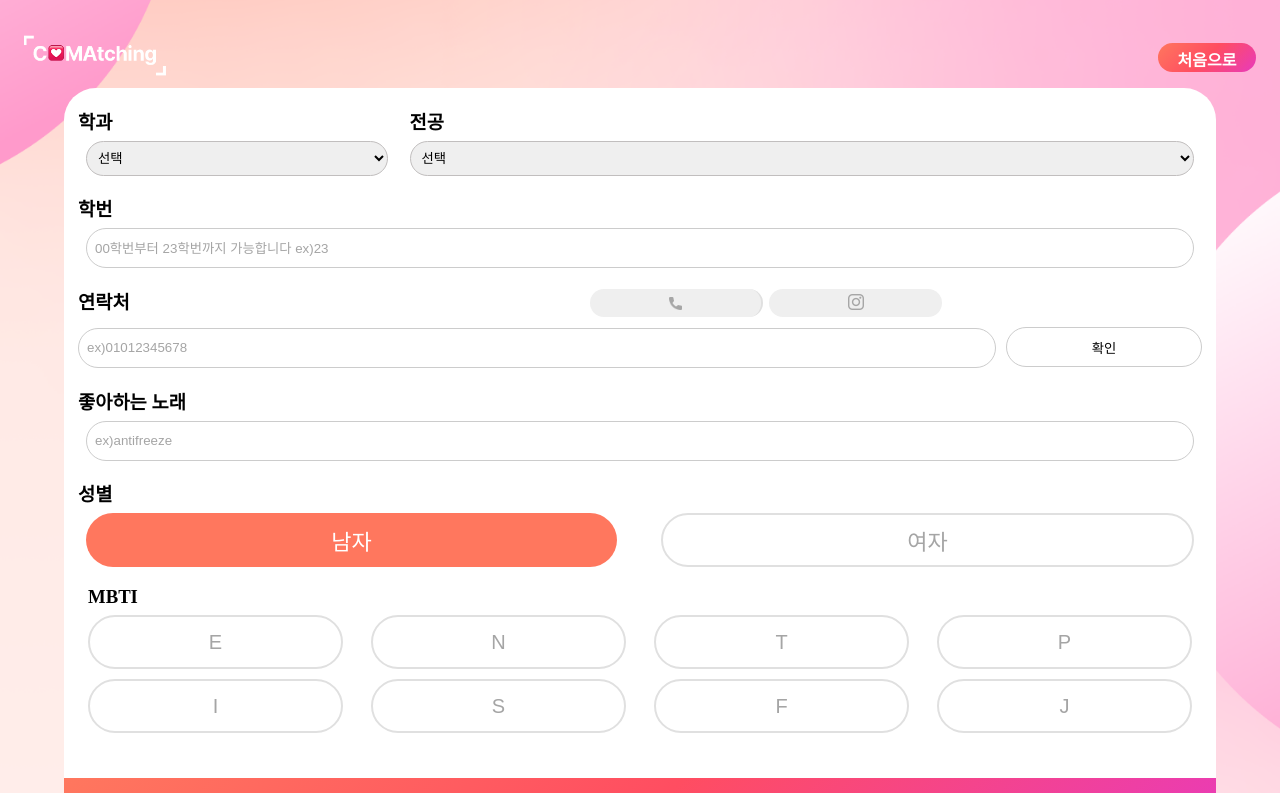
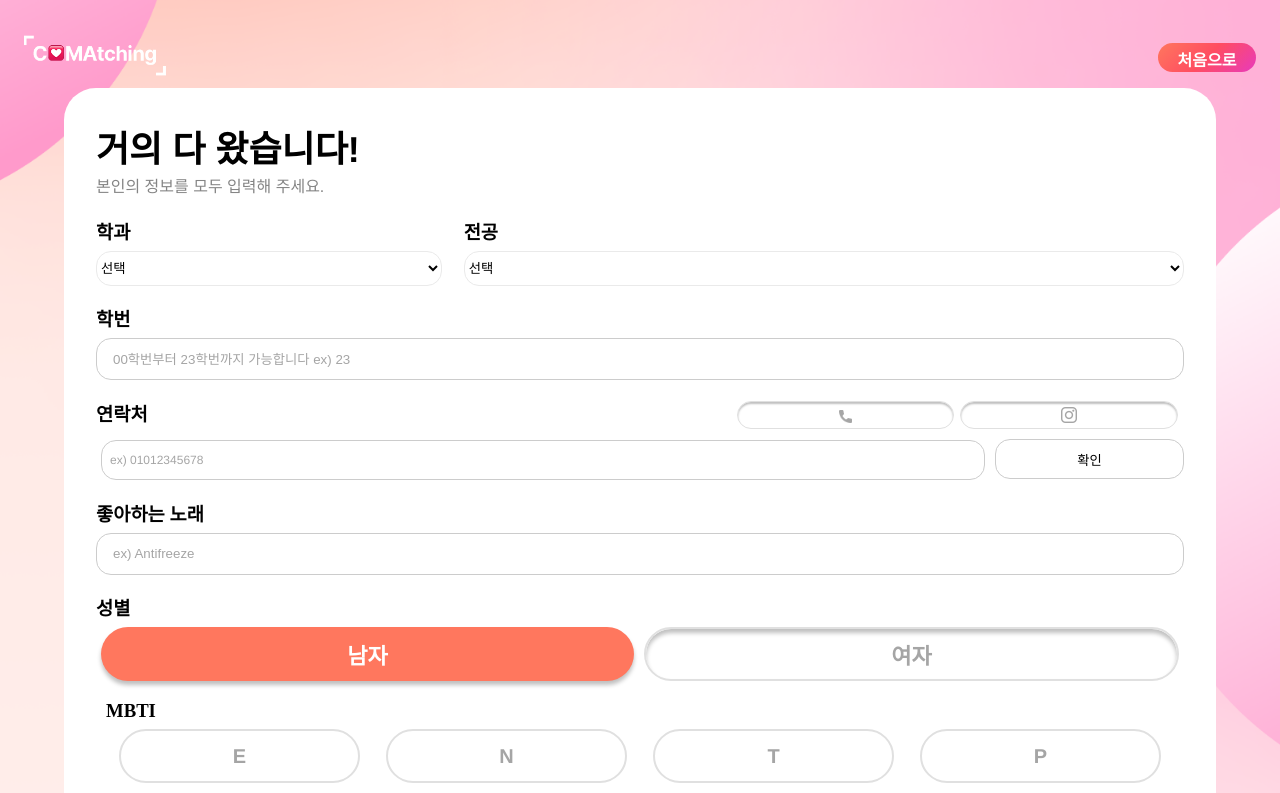
Before and after one commit to alpaka206/COMAtching_FE, a React (Create React App) app: page /Form in a window 1280 px wide. Shown: the top 793 px of the page. Built offline with nearby package versions, Linux system fonts and the light colour scheme.

Commit message:
Minor CSS Changes of Forms

```diff
--- a/src/pages/Form.css
+++ b/src/pages/Form.css
@@ -17,10 +17,43 @@
   display: inline-block;
   border-radius: 32px;
   margin-bottom: 50px;
+  position: relative;
 }
 
+.inner-content {
+  opacity: 1.0;
+  padding: 32px;
+}
+  /* Title-Login */
+  .title {
+    font-size: 44px;
+    font-weight: bold;
+    margin-bottom: 20px;
+    letter-spacing: 0;
+    text-align: left;
+    line-height: normal;
+  }
+
+  .title-text {
+    color: #000000;
+    font-family: "Pretendard-Bold", Helvetica;
+    font-size: 36px;
+    font-weight: 700;
+    height: 29px;
+    position: relative;
+  }
+
+  .title-inst-txt {
+    color: #858585;
+    font-family: "Pretendard-Medium", Helvetica;
+    font-size: 16px;
+    font-weight: 500;
+    height: 5px;
+    position: relative;
+    margin-top: 24px;
+  }
+
 h3 {
-  margin-left: 14px;
   margin-bottom: 7px;
   text-align: left;
 }
@@ -65,23 +98,22 @@ input::placeholder {
   flex-wrap: wrap; /* Add this line */
 }
 .depart {
-  width: calc(30% - 22px);
+  width: calc(50% - 22px);
   margin-right: 22px;
 }
 .major {
-  width: calc(70% - 22px);
+  width: 100%;
 }
 /* .major-select {
   padding-left: 19px;
 } */
 select[name="depart"] {
   display: block;
-  width: calc(100% - 22px);
+  width: 100%;
   height: 35px;
-  padding-left: 7px;
-  border: 1px solid #c1bebe;
-  border-radius: 30px;
-  margin-left: 22px;
+  background: white;
+  border: 1px #EAEAEA solid;
+  border-radius: 15px;
   /* margin-left: 14px;
   padding-left: 7px;
   width: 100px;
@@ -93,9 +125,9 @@ select[name="major"] {
   display: block;
   width: 100%;
   height: 35px;
-  padding-left: 7px;
-  border: 1px solid #c1bebe;
-  border-radius: 30px;
+  background: white;
+  border: 1px #EAEAEA solid;
+  border-radius: 15px;
 
   /* width: 200px;
   padding-left: 7px;
@@ -107,6 +139,28 @@ select[name="major"] {
   margin-right: 10px;
 } */
 
+.year,
+.music {
+  color: #858585;
+  font-family: "Pretendard", Helvetica;
+  font-size: 16px;
+  font-weight: 500;
+  height : 24px;
+  display: flex;
+  align-items: center;
+  border: 1px solid #ccc;
+  border-radius: 15px;
+  padding: 8px;
+  margin-top: 6px;
+  position: relative;
+}
+
+.year input,
+.music input {
+  flex: 1;
+  border: none;
+}
+
 button {
   padding: 8px 16px;
   border: none;
@@ -114,36 +168,40 @@ button {
   cursor: pointer;
 }
 
-button[type="submit-button"] {
-  margin-top: 25px;
-  background-image: linear-gradient(135deg, #ff775e, #ff4d61, #e83abc);
-  color: #ffffff;
-  width: 100%;
-  height: 89px;
-  border-radius: 0 0 32px 32px;
-  font-size: 32px;
-  font-weight: bold;
-}
 
 .phonebutton {
-  width: 15%;
+  width: 20%;
   height: 28px;
   border-radius: 40px;
   background-color: "#ffffff";
   border: none;
   margin-top: 17px;
   margin-right: 6px;
+  transition: all 0.3s; /* 트랜지션 효과 추가 */
+
 }
 
 .phonebutton:focus {
   background-color: #ff775e;
   outline: none;
+  border: none;
+  outline: none;
+  box-shadow: 0px 2px 2px rgba(0, 0, 0, 0.25)
 }
 
 .phonebutton:not(:last-child) {
   border-right: 2px solid #e0e0e0;
   background-color: "#ffffff";
+  margin-left: auto;
 }
+
+.phonebutton:not(:focus) {
+  background-color: #ffffff;
+  color: #a5a5a5;
+  border: 1px solid #e0e0e0;
+  box-shadow: 0px 2px 2px rgba(0, 0, 0, 0.25) inset;
+}
+
 .song-input {
   width: 100%;
   padding: 8px;
@@ -151,22 +209,27 @@ button[type="submit-button"] {
 .gender-button {
   width: 100%;
   height: 54px;
+  font-family: "Pretendard-SemiBold", Helvetica;
+  font-weight: 700;
   font-size: 22px;
-  margin: 0px 22px;
+  margin: 0px 5px;
   border-radius: 40px;
   background-color: #ff775e;
   color: #ffffff;
   border: none;
+  box-shadow: 0px 4px 4px rgba(0, 0, 0, 0.25);
+
 }
 .gender-button.inactive {
   width: 100%;
   height: 54px;
   font-size: 22px;
-  margin: 0px 22px;
+  margin: 0px 5px;
   border-radius: 40px;
   background-color: #ffffff;
   color: #a5a5a5;
   border: 2px solid #e0e0e0;
+  box-shadow: 0px 4px 4px rgba(0, 0, 0, 0.25) inset;
 }
 
 .gender-button-container {
@@ -189,9 +252,11 @@ button[type="submit-button"] {
 .mbtibutton {
   width: 90%;
   height: 54px;
+  font-family: "Pretendard-SemiBold", Helvetica;
+  font-weight: 700;
   font-size: 20px;
   margin: 0px 6px 10px 6px;
-  border-radius: 40px;
+  border-radius: 30px;
   background-color: #ffffff;
   color: #a5a5a5;
   border: 2px solid #e0e0e0;
@@ -201,26 +266,42 @@ button[type="submit-button"] {
   background-color: #ff775e;
   color: #ffffff;
   border: none;
+  box-shadow: 0px 4px 4px rgba(0, 0, 0, 0.25);
 }
+
 button.checkbutton {
-  margin-right: 14px;
   width: 20%;
   margin-top: 6px;
   height: 40px;
   background-color: #fff;
   border: 1px solid #ccc;
-  border-radius: 40px;
+  border-radius: 15px;
+  margin-left: auto; /* 이 부분을 추가하세요 */
 }
 
 .contact-method label {
   display: flex;
   align-items: center;
+  justify-content: flex-end; /* 이 부분을 추가하세요 */
 }
 .space {
   width: 40%;
 }
+
+
 .contact-input label input {
   margin-right: 10px;
+  margin-left: 5px;
+  color: #858585;
+  font-family: "Pretendard", Helvetica;
+  font-size: 12px;
+  font-weight: 500;
+  display: flex;
+  border: 1px solid #ccc;
+  border-radius: 15px;
+  padding: 8px;
+  position: relative;
+
 }
 
 .mbtidiv {
@@ -237,3 +318,17 @@ button.checkbutton {
 .hidden {
   display: none;
 }
+
+.submit-button {
+  background-image: linear-gradient(135deg, #ff775e, #ff4d61, #e83abc);
+  color: #ffffff;
+  width: 100%;
+  height: 89px;
+  border-radius: 0 0 32px 32px;
+  font-size: 32px;
+  font-weight: bold;
+  position: absolute;
+  bottom:0;
+  left: 0;
+  transform: translate(0, 70%);
+}
--- a/src/pages/Form.js
+++ b/src/pages/Form.js
@@ -185,6 +185,13 @@ function Form() {
       <form onSubmit={handleSubmit}>
         <ComatHeader destination="/" buttonText="처음으로" />
         <div className="content">
+          <div className="inner-content">
+            <div className="title">
+              <div className="title-text">거의 다 왔습니다!</div>
+              <div className="title-inst-txt">
+                  본인의 정보를 모두 입력해 주세요.
+                </div>
+            </div>
           <div onSubmit={handleSubmit} style={{ display: "flex" }}>
             <div className="depart">
               <label>
@@ -236,12 +243,14 @@ function Form() {
           <div>
             <label>
               <h3>학번</h3>
+              <div className="year">
               <MyInput
                 name="year"
                 value={user.year}
                 onChange={handleChange}
-                placeholder="00학번부터 23학번까지 가능합니다 ex)23"
+                placeholder="00학번부터 23학번까지 가능합니다 ex) 23"
               />
+              </div>
             </label>
           </div>
           <div className="contact-method">
@@ -285,7 +294,7 @@ function Form() {
                     name="phone"
                     value={user.phone}
                     onChange={handleChange}
-                    placeholder="ex)01012345678"
+                    placeholder="ex) 01012345678"
                   />
                   <button
                     type="button"
@@ -301,7 +310,7 @@ function Form() {
                     name="phone"
                     value={user.phone}
                     onChange={handleChange}
-                    placeholder="ex)cuk_coma (@는 빼고 넣어주세요)"
+                    placeholder="ex) cuk_coma (@는 빼고 넣어주세요)"
                   />
                   <button
                     type="button"
@@ -319,14 +328,16 @@ function Form() {
           </h6>
           <div>
             <label>
-              <h3>좋아하는 노래</h3>
+            <h3>좋아하는 노래</h3>
+              <div className="music">
               <MyInput
                 name="song"
                 value={user.song}
                 onChange={handleChange}
-                placeholder="ex)antifreeze"
+                placeholder="ex) Antifreeze"
                 className="song-input"
               />
+              </div>
             </label>
           </div>
           <div>
@@ -421,7 +432,8 @@ function Form() {
             </label>
           </div>
           {/* <button type="submit-button" disabled={!isContactVerified}> */}
-          <button type="submit-button">매칭 등록(Click) ▶</button>
+          <button className="submit-button">매칭 등록(Click) ▶</button>
+          </div>
         </div>
       </form>
     </div>
```
